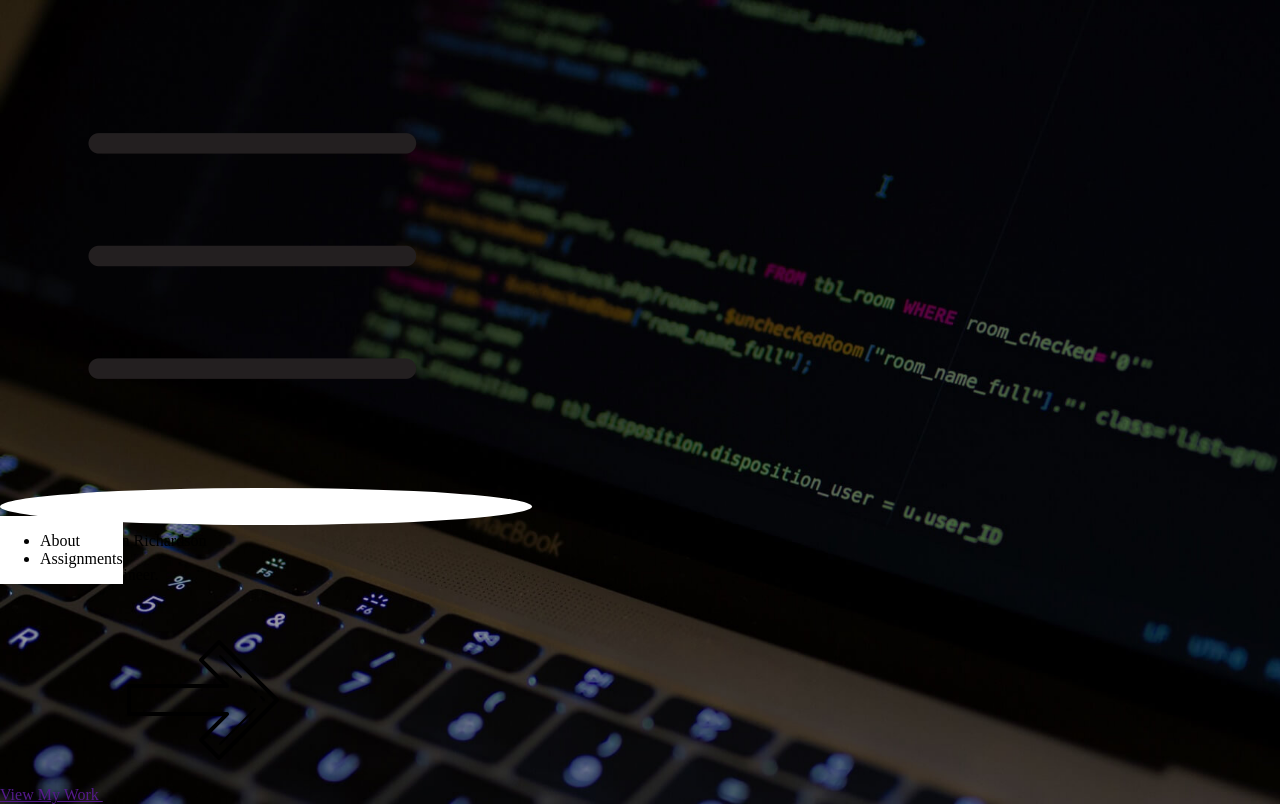
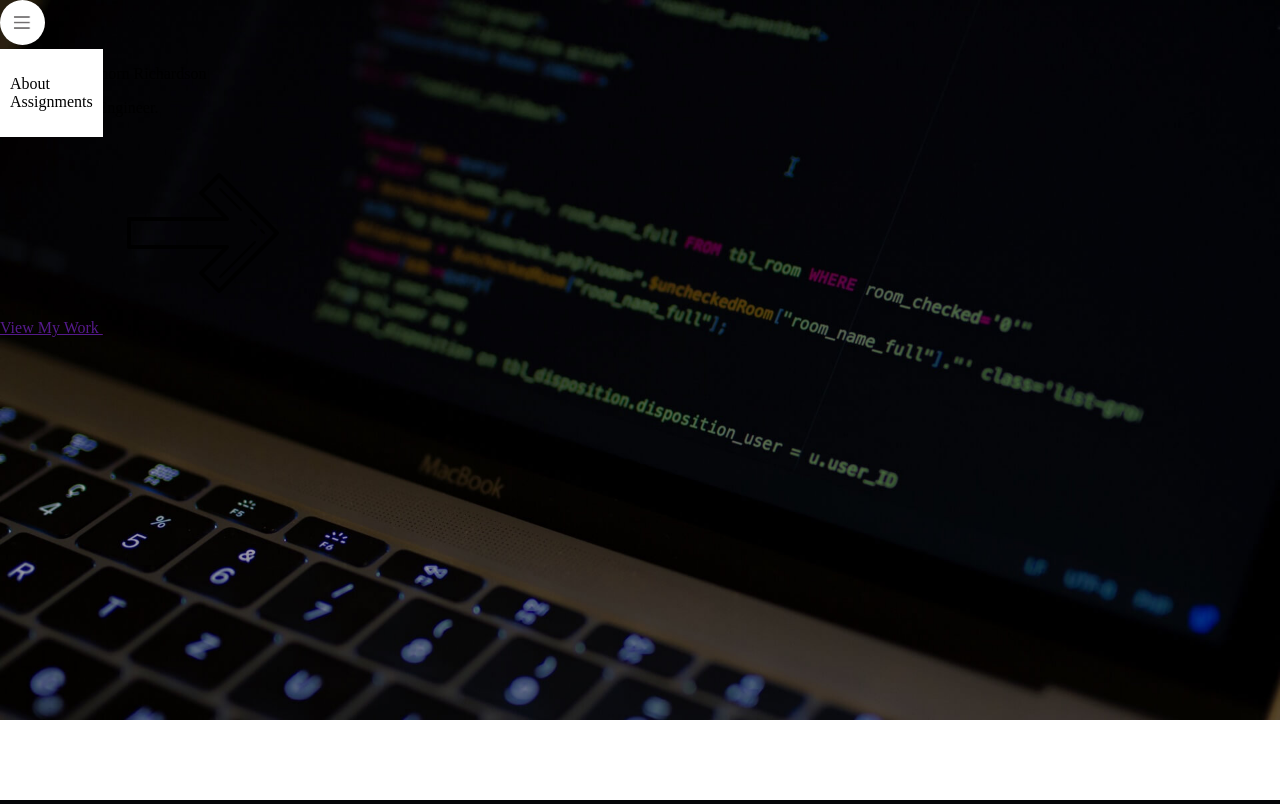
Before and after one commit to Richardson-Rayshorn/personal-site, a PHP site: page / in a window 1280 px wide. Run offline with PHP 8.4, Linux system fonts and the light colour scheme.

Commit message:
personal homepage start modified css4

```diff
--- a/web/styles/index.css
+++ b/web/styles/index.css
@@ -5,7 +5,7 @@ body{
     margin:0 !important;
 }
 
-.hamburger-icon{
+.hamburger-icon img{
     width: 25px;
     background: white;
     padding: 10px;
@@ -25,6 +25,14 @@ nav{
 
 }
 
+nav ul{
+    padding: 10px;
+}
+
+nav ul li{
+    list-style:none;
+}
+
 /* border-right: 4px solid yellow !important;
     border-left: 4px solid yellow !important;
     border-top-right-radius: 10px;
```
